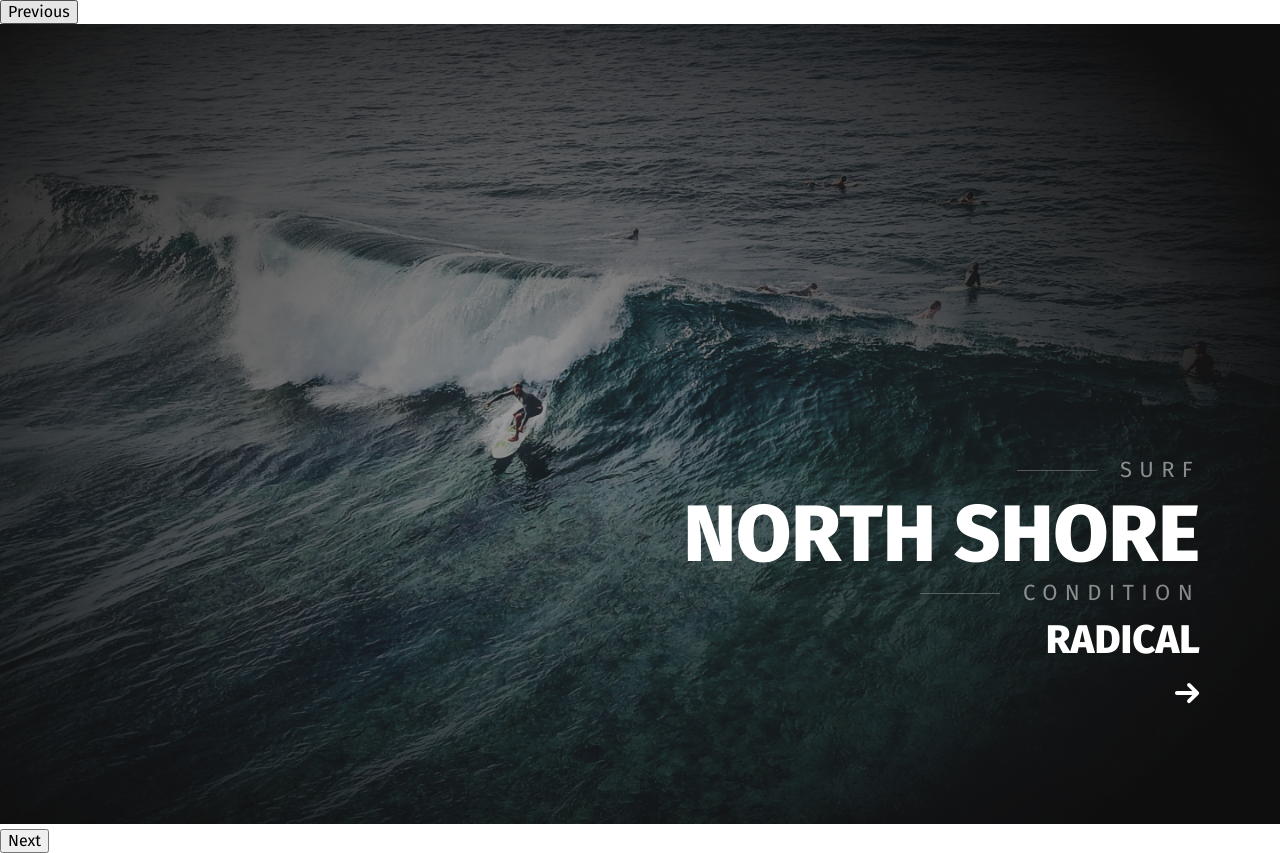
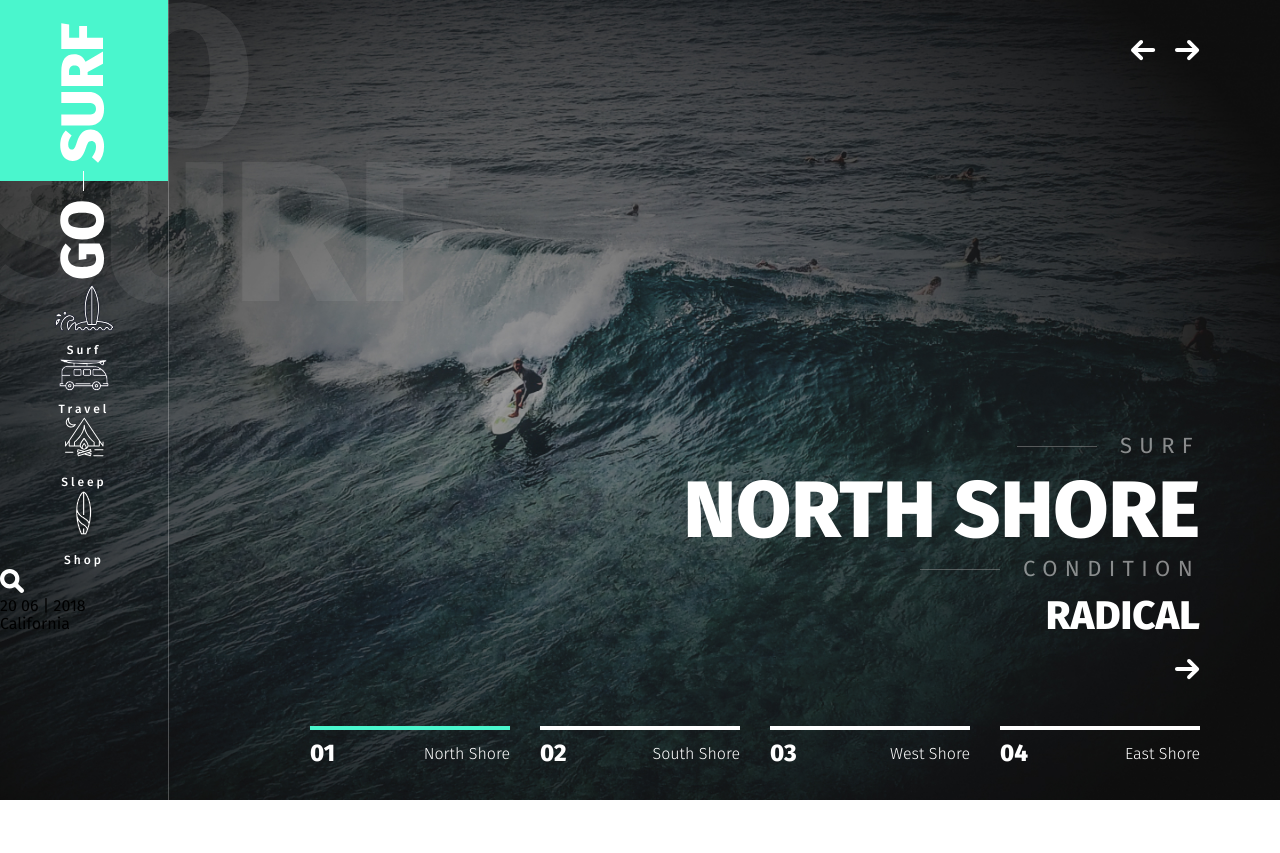
Before and after one commit to yehorich75/go-serf, a website: page app/index.html in a window 1280 px wide. After the commit the page ends 804 px from the top, so only its background shows below. Drawn offline with nearby package versions, Linux system fonts and the light colour scheme.

Commit message:
aside menu styling

```diff
--- a/app/index.html
+++ b/app/index.html
@@ -1,16 +1,65 @@
 <!DOCTYPE html>
 <html lang="en">
   <head>
-  <meta charset="UTF-8">
-  <meta name="viewport" content="width=device-width, initial-scale=1.0">
-  <meta http-equiv="X-UA-Compatible" content="ie=edge">
+    <meta charset="UTF-8" />
+    <meta name="viewport" content="width=device-width, initial-scale=1.0" />
+    <meta http-equiv="X-UA-Compatible" content="ie=edge" />
     <title>Document</title>
-  <link href="https://fonts.googleapis.com/css?family=Fira+Sans:300,400,500,800&display=swap" rel="stylesheet">
-  <link rel="stylesheet" href="css/style.min.css">
+    <link
+      href="https://fonts.googleapis.com/css?family=Fira+Sans:300,400,500,800&display=swap"
+      rel="stylesheet"
+    />
+    <link rel="stylesheet" href="css/style.min.css" />
   </head>
   <body>
+    <header class="header">
+      <div class="header-title">go surf</div>
+      <div class="header-aside">
+        <div class="logo">
+          <a href="#">
+            <img src="img/logo.svg" alt="Logo" />
+          </a>
+        </div>
+        <nav class="menu">
+          <ul class="menu__list">
+            <li class="menu__item">
+              <a href="#">
+                <img src="img/nav-icon-surf.svg" alt="Surf" />
+                <span>Surf</span>
+              </a>
+            </li>
+            <li class="menu__item">
+              <a href="#">
+                <img src="img/nav-icon-travel.svg" alt="Travel" />
+                <span>Travel</span>
+              </a>
+            </li>
+            <li class="menu__item">
+              <a href="#">
+                <img src="img/nav-icon-sleep.svg" alt="Sleep" />
+                <span>Sleep</span>
+              </a>
+            </li>
+            <li class="menu__item">
+              <a href="#">
+                <img src="img/nav-icon-shop.svg" alt="Shop" />
+                <span>Shop</span>
+              </a>
+            </li>
+          </ul>
+        </nav>
+        <div class="header__search">
+          <img src="img/search.svg" alt="Search" />
+        </div>
+        <div class="header__date">
+          20
+          <span>06 | 2018</span>
+        </div>
+        <div class="header__location">
+          California
+        </div>
+      </div>
 
-  <header class="header">
       <div class="header__slider">
         <div class="header__slider-item slider-item">
           <div class="slider-item__info">
@@ -19,7 +68,7 @@
             <div class="slider-item__info-subtext subtitle-left">Condition</div>
             <div class="slider-item__info-text">Radical</div>
             <a href="#" class="slider-item__info-link">
-            <img src="img/arrows-right.svg" alt="">
+              <img src="img/arrows-right.svg" alt="" />
             </a>
           </div>
         </div>
@@ -30,7 +79,7 @@
             <div class="slider-item__info-subtext subtitle-left">Condition</div>
             <div class="slider-item__info-text">Radical</div>
             <a href="#" class="slider-item__info-link">
-            <img src="img/arrows-right.svg" alt="">
+              <img src="img/arrows-right.svg" alt="" />
             </a>
           </div>
         </div>
@@ -41,7 +90,7 @@
             <div class="slider-item__info-subtext subtitle-left">Condition</div>
             <div class="slider-item__info-text">Radical</div>
             <a href="#" class="slider-item__info-link">
-            <img src="img/arrows-right.svg" alt="">
+              <img src="img/arrows-right.svg" alt="" />
             </a>
           </div>
         </div>
@@ -52,13 +101,38 @@
             <div class="slider-item__info-subtext subtitle-left">Condition</div>
             <div class="slider-item__info-text">Radical</div>
             <a href="#" class="slider-item__info-link">
-            <img src="img/arrows-right.svg" alt="">
+              <img src="img/arrows-right.svg" alt="" />
             </a>
           </div>
         </div>
       </div>
+      <div class="slider-dots">
+        <div class="slider-dots__item">
+          <div class="dots-box">
+            <div class="dots-box__number">01</div>
+            <div class="dots-box__name">North Shore</div>
+          </div>
+        </div>
+        <div class="slider-dots__item">
+          <div class="dots-box">
+            <div class="dots-box__number">02</div>
+            <div class="dots-box__name">South Shore</div>
+          </div>
+        </div>
+        <div class="slider-dots__item">
+          <div class="dots-box">
+            <div class="dots-box__number">03</div>
+            <div class="dots-box__name">West Shore</div>
+          </div>
+        </div>
+        <div class="slider-dots__item">
+          <div class="dots-box">
+            <div class="dots-box__number">04</div>
+            <div class="dots-box__name">East Shore</div>
+          </div>
+        </div>
+      </div>
     </header>
-
 
     <script src="https://ajax.googleapis.com/ajax/libs/jquery/3.4.1/jquery.min.js"></script>
     <script src="js/libs.min.js"></script>
--- a/app/js/main.js
+++ b/app/js/main.js
@@ -4,8 +4,18 @@ $(function(){
         infinite: true,
         speed: 1000,
         fade: true,
-        cssEase: 'linear'
+        cssEase: 'linear',
+        prevArrow: '<img class="slider-arrows slider-arrows__left" src="img/arrows-left.svg" alt="Arrow Left"></img>',
+        nextArrow: '<img class="slider-arrows slider-arrows__right" src="img/arrows-right.svg" alt="Arrow Right"></img>',
+        asNavFor: '.slider-dots'
     });
 
-
+    $('.slider-dots').slick({
+        slidesToShow: 4,
+        slidesToScroll: 4,
+        asNavFor: '.header__slider',
+        dots: true,
+        // centerMode: true,
+        focusOnSelect: true
+    });
 });
--- a/app/scss/_global.scss
+++ b/app/scss/_global.scss
@@ -1,11 +1,19 @@
 body {
     font-family: 'Fira Sans', sans-serif;
+    font-size: 16px;
     font-weight: 400;
 }
 
 a {
     display: inline-block;
     text-decoration: none;
+}
+
+ul,
+li {
+    list-style: none;
+    margin: 0;
+    padding: 0;
 }
 
 .subtitle-left {
--- a/app/scss/_vars.scss
+++ b/app/scss/_vars.scss
@@ -0,0 +1 @@
+$green: #4AF6CD;
--- a/app/scss/style.scss
+++ b/app/scss/style.scss
@@ -5,7 +5,8 @@
 
 
 .header {
-
+    position: relative;
+    height: 100vh;
 }
 .header__slider {
     &-item {
@@ -49,5 +50,87 @@
     margin-bottom: 20px;
 }
 
+.slider-arrows {
+    position: absolute;
+    top: 40px;
+    right: 80px;
+    cursor: pointer;
+    z-index: 4;
+    &__left {
+        right: 124px;
+    }
+}
+
+.slider-dots {
+    position: absolute;
+    right: 50px;
+    bottom: 30px;
+    color: #ffffff;
+    max-width: 920px;
+    width: 100%;
+    .slick-current {
+        .dots-box {
+            border-color: $green;
+        }
+    }
+}
+
+.dots-box {
+    width: 200px;
+    display: flex;
+    justify-content: space-between;
+    align-items: center;
+    border-top: 4px solid rgb(255, 255, 255);
+    padding-top: 6px;
+    &__number {
+        font-weight: 800;
+        font-size: 24px;
+        line-height: 34px;
+    }
+    &__name {
+        font-weight: 300;
+        font-size: 16px;
+        line-height: 19px;
+    }
+}
+
+.header-title {
+    position: absolute;
+    top: 0;
+    left: -14px;
+    color: #fff;
+    font-size: 200px;
+    line-height: 156px;
+    font-weight: 800;
+    z-index: 4;
+    opacity: 0.07;
+    text-transform: uppercase;
+    width: 467px;
+}
+
+.header-aside {
+    position: absolute;
+    top: 0;
+    left: 0;
+    z-index: 5;
+    border-right: 1px solid rgba(#fff, 0.25%);
+    height: 100vh;
+}
+
+ul.menu__list {
+    text-align: center;
+    a {
+        color: #fff;
+        span {
+            display: block;
+            font-weight: 500;
+            font-size: 12px;
+            line-height: 14px;
+            text-align: center;
+            letter-spacing: 3px;
+            padding-top: 6px;
+        }
+    }
+}
 
 @import "media";
```
Also changed, not shown: app/css/style.min.css, app/img/arrows-down.svg (added), app/img/arrows-left.svg (added), app/img/logo.png (added), app/img/logo.svg (added), app/img/marker.svg (added), app/img/nav-icon-shop.svg (added), app/img/nav-icon-sleep.svg (added), app/img/nav-icon-surf.svg (added), app/img/nav-icon-travel.svg (added), app/img/search.svg (added). Lines whose indentation alone changed are shown as unchanged.
